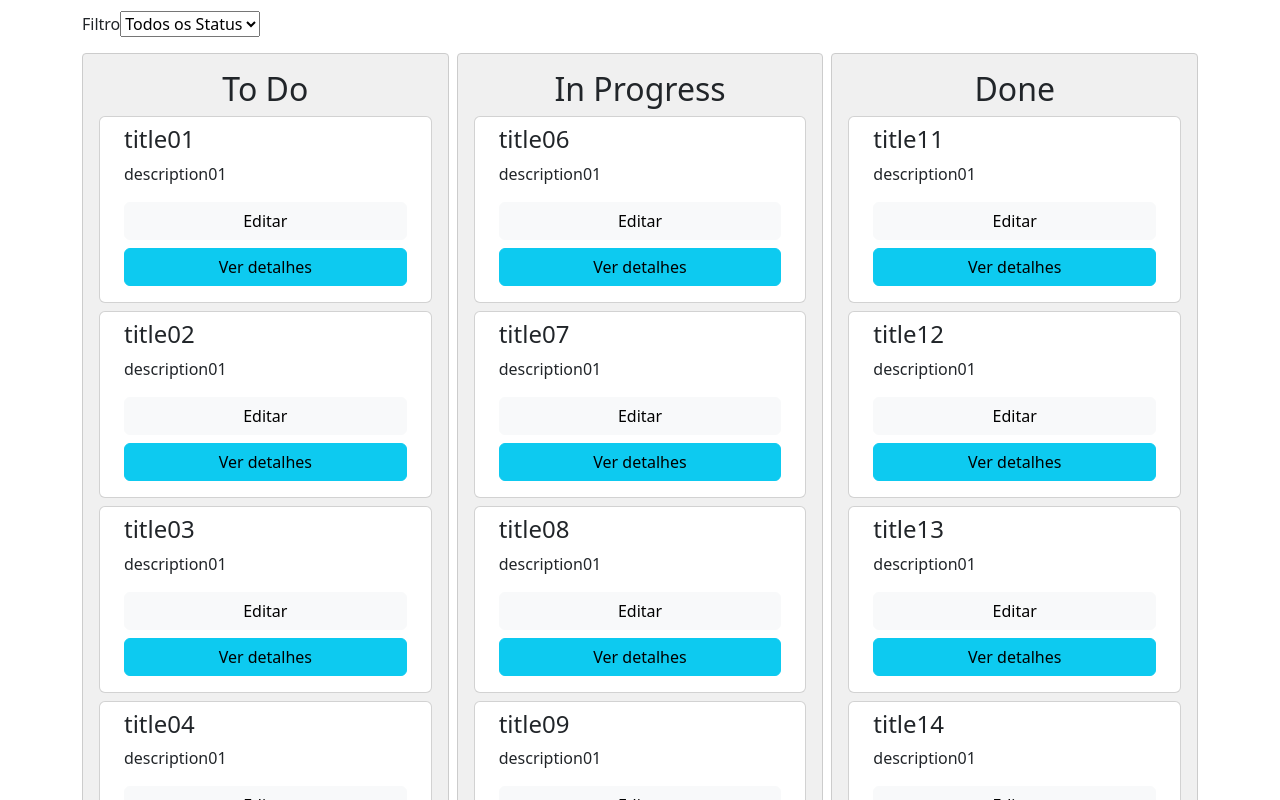
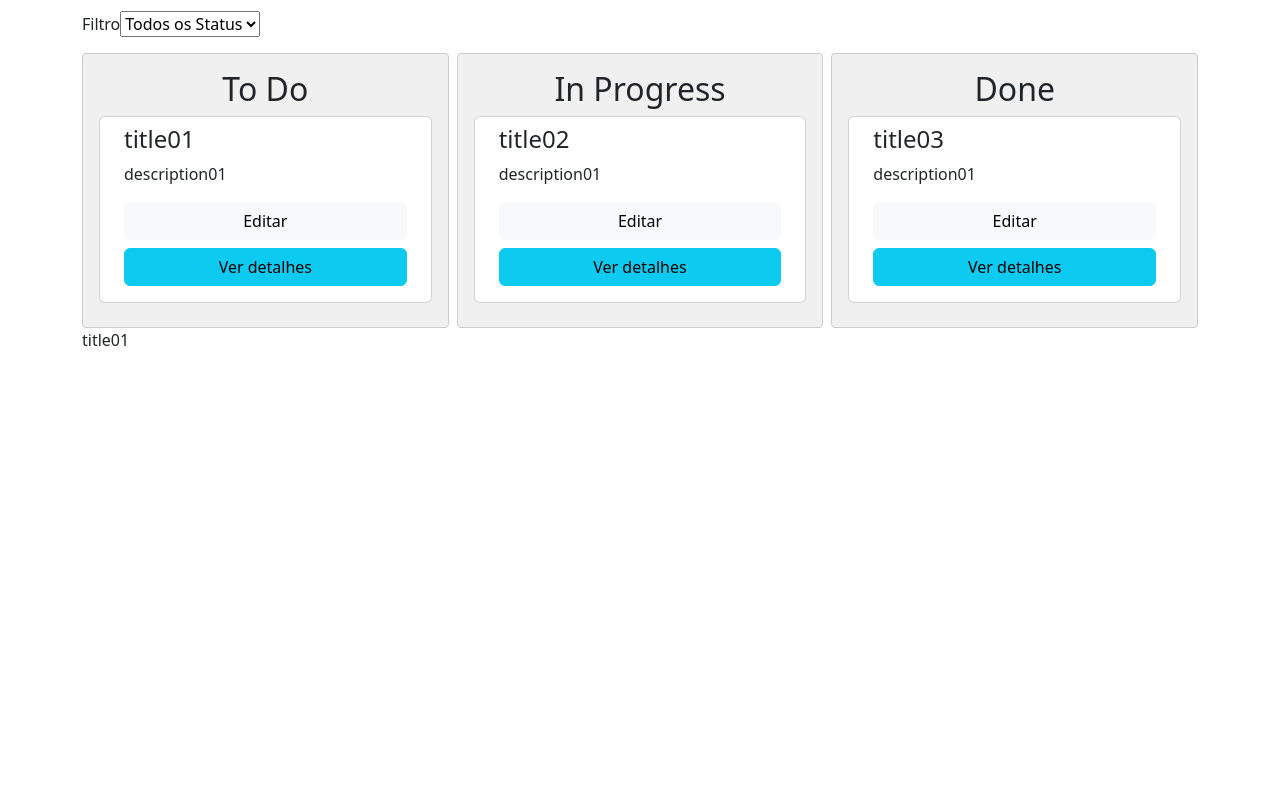
Before and after one commit to gabriel-del/santander-coders-2023, an Angular app in the folder m5/: page / in a window 1280 px wide. Shown: the part 620-1420 px from the top of the page. After the commit the page ends 1020 px from the top, so only its background shows below. Built offline with nearby package versions, Linux system fonts and the light colour scheme.

Commit message:
rm tasks

```diff
--- a/m5/src/app/app.component.ts
+++ b/m5/src/app/app.component.ts
@@ -10,174 +10,9 @@ export class AppComponent {
   @ViewChild('myDiv') detailDiv!: ElementRef;
 
   listTask: Task[] = [
-    {
-      date: new Date(),
-      description: 'description01',
-      status: 'toDo',
-      title: 'title01',
-    },
-    {
-      date: new Date(),
-      description: 'description01',
-      status: 'toDo',
-      title: 'title02',
-    },
-    {
-      date: new Date(),
-      description: 'description01',
-      status: 'toDo',
-      title: 'title03',
-    },
-    {
-      date: new Date(),
-      description: 'description01',
-      status: 'toDo',
-      title: 'title04',
-    },
-    {
-      date: new Date(),
-      description: 'description01',
-      status: 'toDo',
-      title: 'title05',
-    },
-    {
-      date: new Date(),
-      description: 'description01',
-      status: 'trabalhando',
-      title: 'title06',
-    },
-    {
-      date: new Date(),
-      description: 'description01',
-      status: 'trabalhando',
-      title: 'title07',
-    },
-    {
-      date: new Date(),
-      description: 'description01',
-      status: 'trabalhando',
-      title: 'title08',
-    },
-    {
-      date: new Date(),
-      description: 'description01',
-      status: 'trabalhando',
-      title: 'title09',
-    },
-    {
-      date: new Date(),
-      description: 'description01',
-      status: 'trabalhando',
-      title: 'title10',
-    },
-    {
-      date: new Date(),
-      description: 'description01',
-      status: 'finalizado',
-      title: 'title11',
-    },
-    {
-      date: new Date(),
-      description: 'description01',
-      status: 'finalizado',
-      title: 'title12',
-    },
-    {
-      date: new Date(),
-      description: 'description01',
-      status: 'finalizado',
-      title: 'title13',
-    },
-    {
-      date: new Date(),
-      description: 'description01',
-      status: 'finalizado',
-      title: 'title14',
-    },
-    {
-      date: new Date(),
-      description: 'description01',
-      status: 'finalizado',
-      title: 'title15',
-    },
-    {
-      date: new Date(),
-      description: 'description01',
-      status: 'finalizado',
-      title: 'title16',
-    },
-    {
-      date: new Date(),
-      description: 'description01',
-      status: 'finalizado',
-      title: 'title17',
-    },
-    {
-      date: new Date(),
-      description: 'description01',
-      status: 'toDo',
-      title: 'title18',
-    },
-    {
-      date: new Date(),
-      description: 'description01',
-      status: 'toDo',
-      title: 'title19',
-    },
-    {
-      date: new Date(),
-      description: 'description01',
-      status: 'trabalhando',
-      title: 'title20',
-    },
-    {
-      date: new Date(),
-      description: 'description01',
-      status: 'trabalhando',
-      title: 'title21',
-    },
-    {
-      date: new Date(),
-      description: 'description01',
-      status: 'trabalhando',
-      title: 'title22',
-    },
-    {
-      date: new Date(),
-      description: 'description01',
-      status: 'trabalhando',
-      title: 'title23',
-    },
-    {
-      date: new Date(),
-      description: 'description01',
-      status: 'trabalhando',
-      title: 'title24',
-    },
-    {
-      date: new Date(),
-      description: 'description01',
-      status: 'finalizado',
-      title: 'title25',
-    },
-    {
-      date: new Date(),
-      description: 'description01',
-      status: 'finalizado',
-      title: 'title26',
-    },
-    {
-      date: new Date(),
-      description: 'description01',
-      status: 'finalizado',
-      title: 'title27',
-    },
-    {
-      date: new Date(),
-      description: 'description01',
-      status: 'finalizado',
-      title: 'title28',
-    },
+    { date: new Date(),  description: 'description01', status: 'toDo', title: 'title01'},
+    { date: new Date(),  description: 'description01', status: 'trabalhando', title: 'title02'},
+    { date: new Date(),  description: 'description01', status: 'finalizado', title: 'title03'},
   ];
 
 
--- a/m5/src/app/directives/date-mask.directive.ts
+++ b/m5/src/app/directives/date-mask.directive.ts
@@ -6,7 +6,7 @@ import { Directive, HostListener } from '@angular/core';
 export class DateMaskDirective {
   @HostListener('input', ['$event'])
   onInput(event: Event) {
-    debugger;
+    // debugger;
     const input = event.target as HTMLInputElement;
     const value = input.value;
 
--- a/m5/src/app/validators/dateLessThan.validator.ts
+++ b/m5/src/app/validators/dateLessThan.validator.ts
@@ -3,7 +3,7 @@ import { AbstractControl, ValidationErrors, ValidatorFn } from '@angular/forms';
 export function dateLessThanValidator(): ValidatorFn {
   return (control: AbstractControl): ValidationErrors | null => {
     console.log(control.value);
-    debugger;
+    // debugger;
     const [dd, mm, yyyy] = control.value.split('/');
     const inputDate = new Date(yyyy, mm, dd);
 
```
Also changed, not shown: 2 other files (tests, documents, lock files or other folders).
